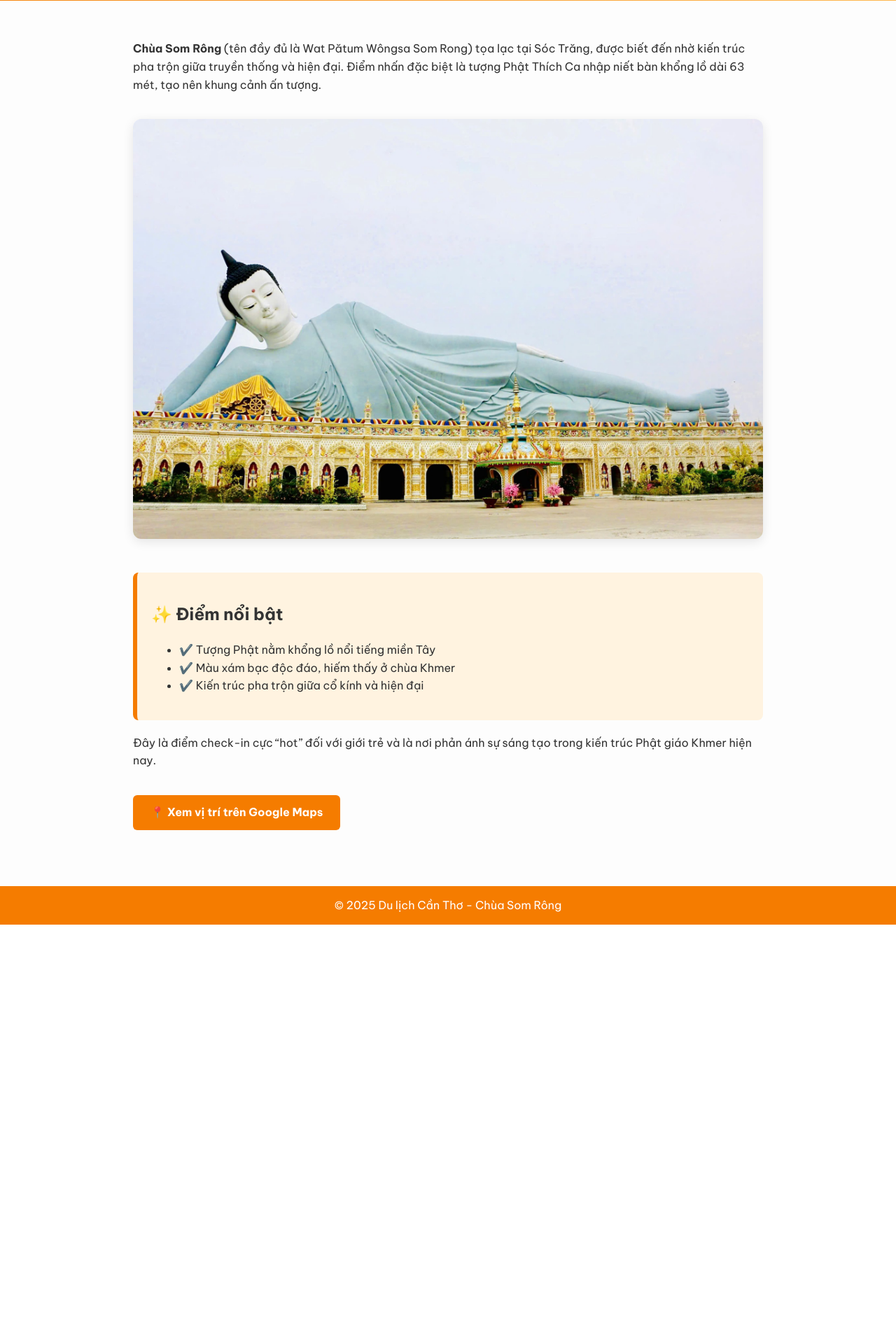
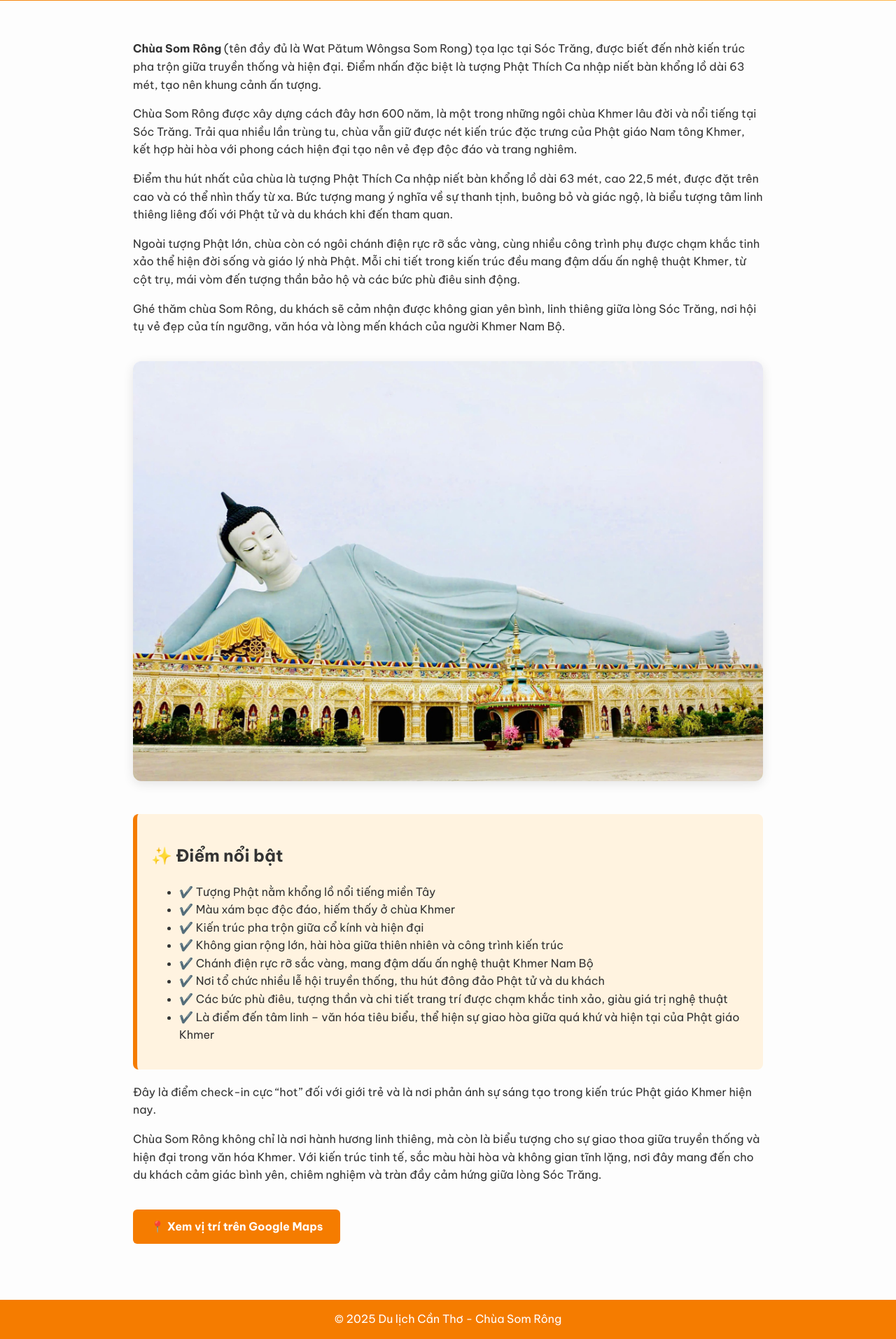
Before and after one commit to hung83st/mekongkit, a Flask app: page /chua_som_rong in a window 1280 px wide. Shown: the part 267-2180 px from the top of the page at 70% size. Before the commit the page ends 1588 px from the top, so only its background shows below. Run offline with Flask 3, Linux system fonts and the light colour scheme.

Commit message:
Update chua_som_rong.html

```diff
--- a/travel_kit/templates/chua_som_rong.html
+++ b/travel_kit/templates/chua_som_rong.html
@@ -104,6 +104,30 @@
         <p><strong>Chùa Som Rông</strong> (tên đầy đủ là Wat Pătum Wôngsa Som Rong) tọa lạc tại Sóc Trăng, được biết đến nhờ kiến trúc pha trộn giữa truyền thống và hiện đại.
         Điểm nhấn đặc biệt là tượng Phật Thích Ca nhập niết bàn khổng lồ dài 63 mét, tạo nên khung cảnh ấn tượng.</p>
 
+        <p>
+            Chùa Som Rông được xây dựng cách đây hơn 600 năm, là một trong những ngôi chùa Khmer lâu đời và nổi tiếng
+            tại Sóc Trăng.
+            Trải qua nhiều lần trùng tu, chùa vẫn giữ được nét kiến trúc đặc trưng của Phật giáo Nam tông Khmer,
+            kết hợp hài hòa với phong cách hiện đại tạo nên vẻ đẹp độc đáo và trang nghiêm.
+        </p>
+
+        <p>
+            Điểm thu hút nhất của chùa là tượng Phật Thích Ca nhập niết bàn khổng lồ dài 63 mét, cao 22,5 mét,
+            được đặt trên cao và có thể nhìn thấy từ xa. Bức tượng mang ý nghĩa về sự thanh tịnh, buông bỏ và giác ngộ,
+            là biểu tượng tâm linh thiêng liêng đối với Phật tử và du khách khi đến tham quan.
+        </p>
+
+        <p>
+            Ngoài tượng Phật lớn, chùa còn có ngôi chánh điện rực rỡ sắc vàng, cùng nhiều công trình phụ được chạm khắc
+            tinh xảo
+            thể hiện đời sống và giáo lý nhà Phật. Mỗi chi tiết trong kiến trúc đều mang đậm dấu ấn nghệ thuật Khmer,
+            từ cột trụ, mái vòm đến tượng thần bảo hộ và các bức phù điêu sinh động.
+        </p>
+
+        <p>
+            Ghé thăm chùa Som Rông, du khách sẽ cảm nhận được không gian yên bình, linh thiêng giữa lòng Sóc Trăng,
+            nơi hội tụ vẻ đẹp của tín ngưỡng, văn hóa và lòng mến khách của người Khmer Nam Bộ.
+        </p>
         <img src="{{ url_for('static', filename='images/chua-som-rong.jpg') }}" alt="Chùa Som Rông">
 
         <div class="highlight">
@@ -112,11 +136,24 @@
                 <li>✔️ Tượng Phật nằm khổng lồ nổi tiếng miền Tây</li>
                 <li>✔️ Màu xám bạc độc đáo, hiếm thấy ở chùa Khmer</li>
                 <li>✔️ Kiến trúc pha trộn giữa cổ kính và hiện đại</li>
+                <li>✔️ Không gian rộng lớn, hài hòa giữa thiên nhiên và công trình kiến trúc</li>
+                <li>✔️ Chánh điện rực rỡ sắc vàng, mang đậm dấu ấn nghệ thuật Khmer Nam Bộ</li>
+                <li>✔️ Nơi tổ chức nhiều lễ hội truyền thống, thu hút đông đảo Phật tử và du khách</li>
+                <li>✔️ Các bức phù điêu, tượng thần và chi tiết trang trí được chạm khắc tinh xảo, giàu giá trị nghệ
+                    thuật</li>
+                <li>✔️ Là điểm đến tâm linh – văn hóa tiêu biểu, thể hiện sự giao hòa giữa quá khứ và hiện tại của Phật
+                    giáo Khmer</li>
             </ul>
         </div>
 
         <p>Đây là điểm check-in cực “hot” đối với giới trẻ và là nơi phản ánh sự sáng tạo trong kiến trúc Phật giáo Khmer hiện nay.</p>
 
+        <p>
+            Chùa Som Rông không chỉ là nơi hành hương linh thiêng,
+            mà còn là biểu tượng cho sự giao thoa giữa truyền thống và hiện đại trong văn hóa Khmer.
+            Với kiến trúc tinh tế, sắc màu hài hòa và không gian tĩnh lặng,
+            nơi đây mang đến cho du khách cảm giác bình yên, chiêm nghiệm và tràn đầy cảm hứng giữa lòng Sóc Trăng.
+        </p>
         <a href="https://www.google.com/maps/place/Ch%C3%B9a+Som+Rong/@9.6226317,105.9804477,17z/data=!3m1!4b1!4m6!3m5!1s0x31a04fbc591ace39:0xc8230e7cb424c4d!8m2!3d9.6226317!4d105.9830226!16s%2Fg%2F11stfpl349?entry=ttu&g_ep=EgoyMDI1MTAwOC4wIKXMDSoASAFQAw%3D%3D" target="_blank" class="btn">📍 Xem vị trí trên Google Maps</a>
     </div>
 
```
